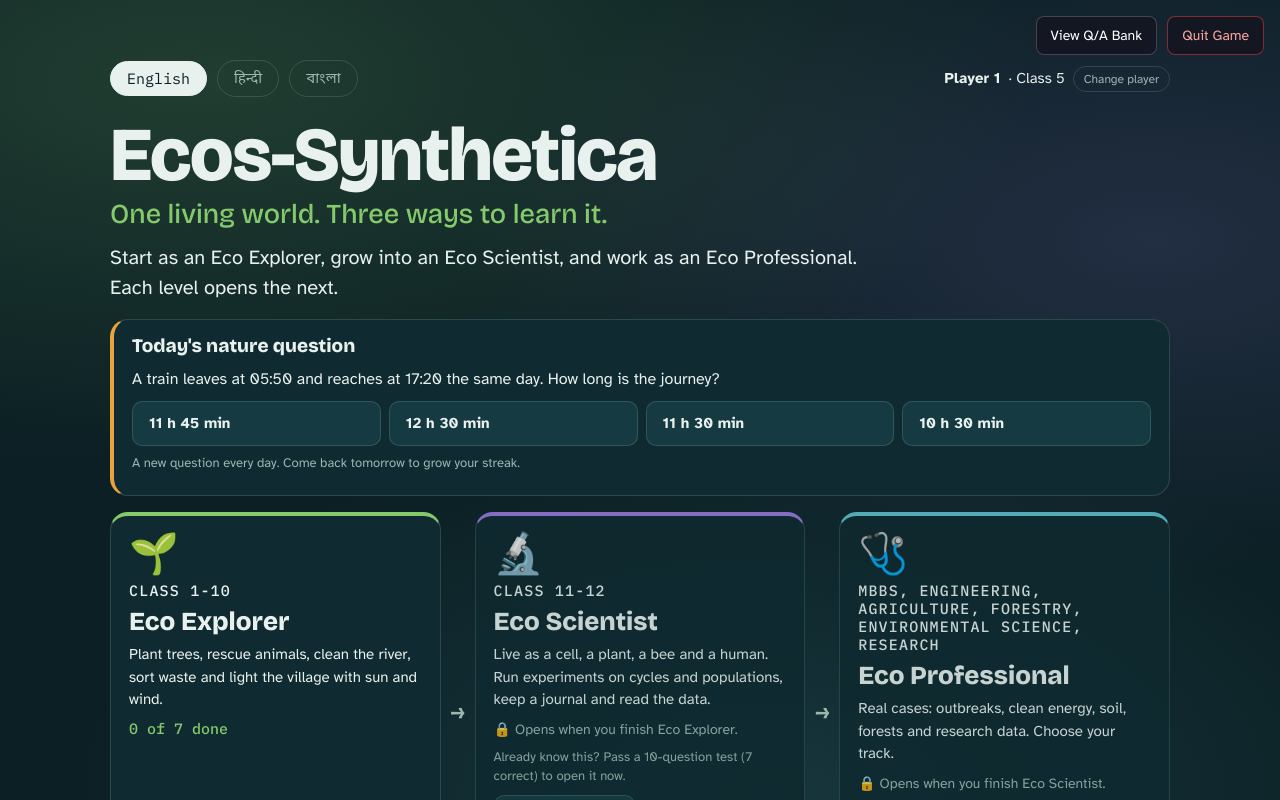
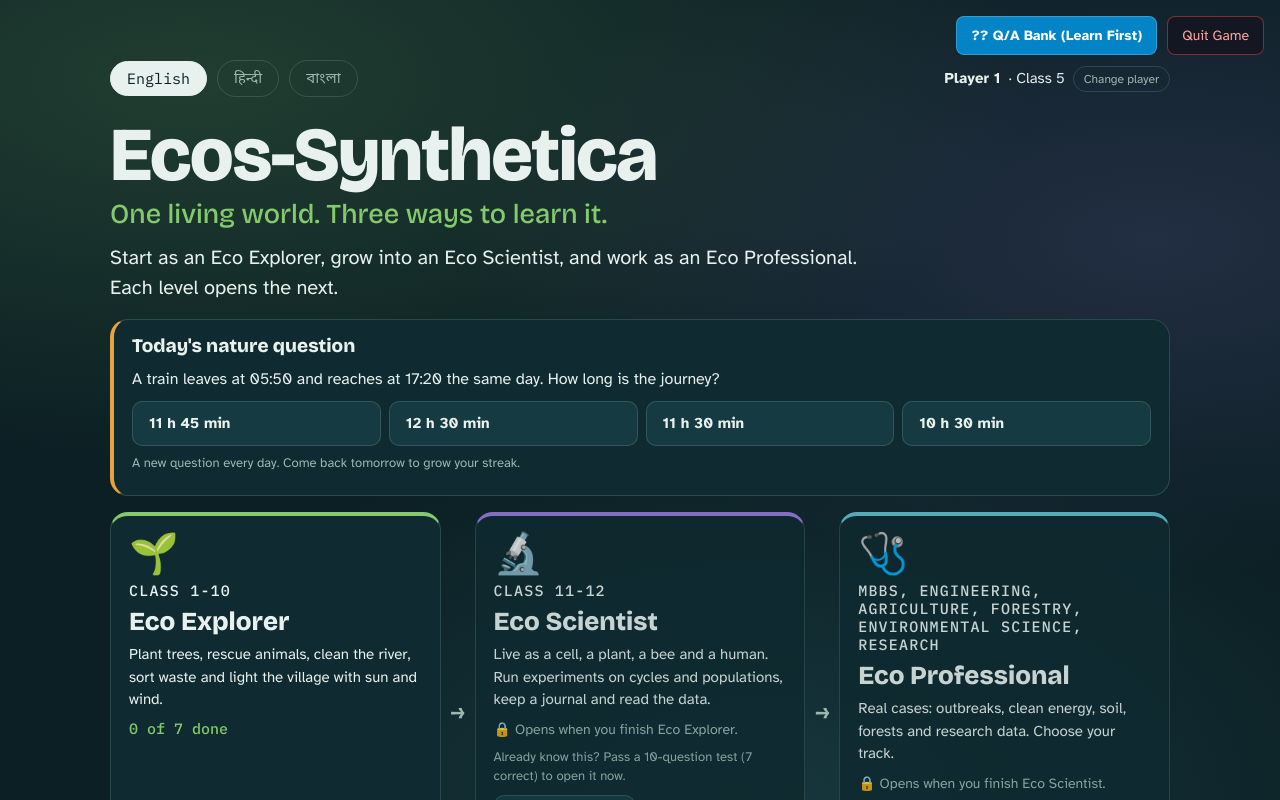
Before and after one commit to saiqulmodi/EcosSynthetica, a plain HTML site: page index.html in a window 1280 px wide. Drawn offline with nearby package versions, Linux system fonts and the light colour scheme.

Commit message:
Update Q/A Bank link in header

```diff
--- a/index.html
+++ b/index.html
@@ -729,7 +729,7 @@ blockquote { margin: 0 0 12px; padding: 8px 12px; border-left: 3px solid var(--g
 </style>
 
 <div class="hud-actions">
-  <button id="btnViewQA" class="btn-hud">View Q/A Bank</button>
+  <a href="./qa-bank.html" target="_blank" class="btn-hud" style="text-decoration:none; display:inline-flex; align-items:center; gap:6px; background:#0284c7; color:#ffffff; font-weight:600;">?? Q/A Bank (Learn First)</a>
   <button id="btnQuitApp" class="btn-hud btn-quit">Quit Game</button>
 </div>
 
```
